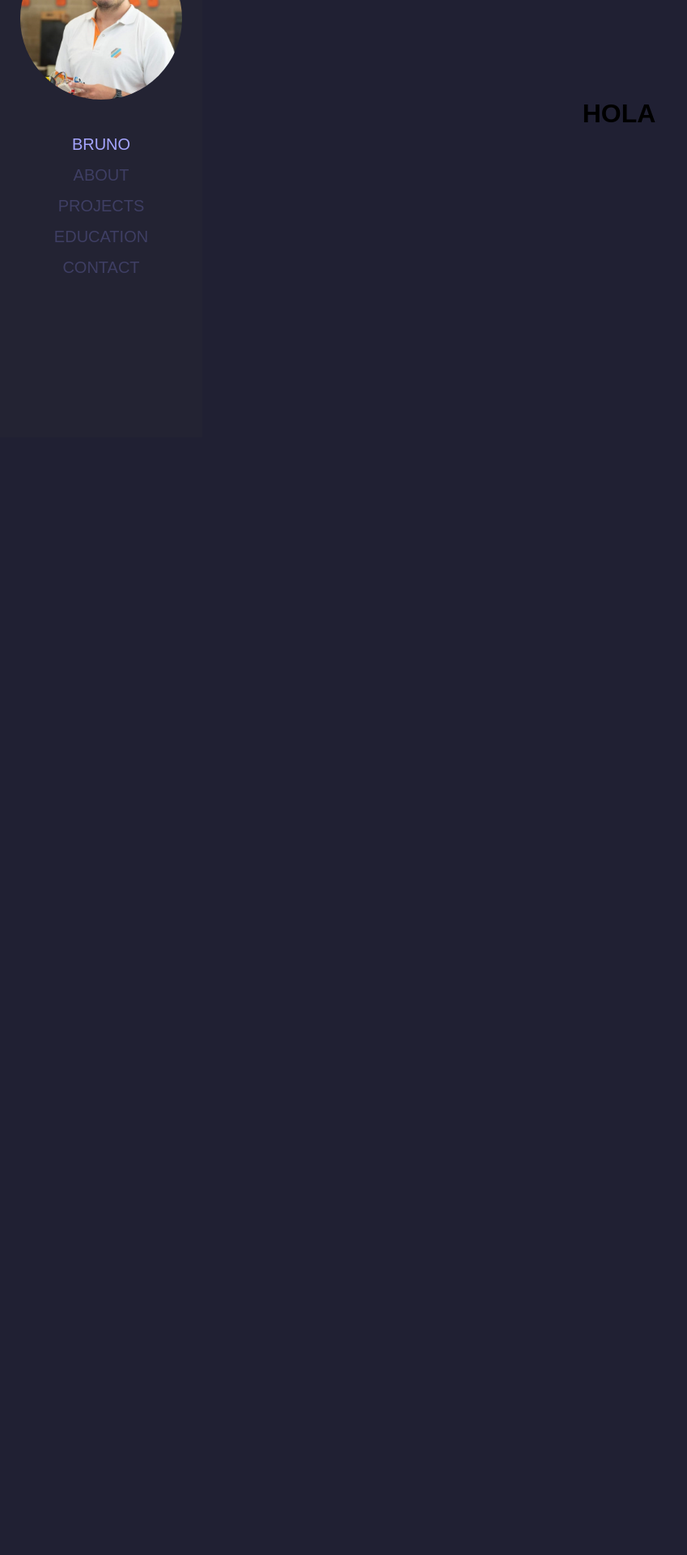
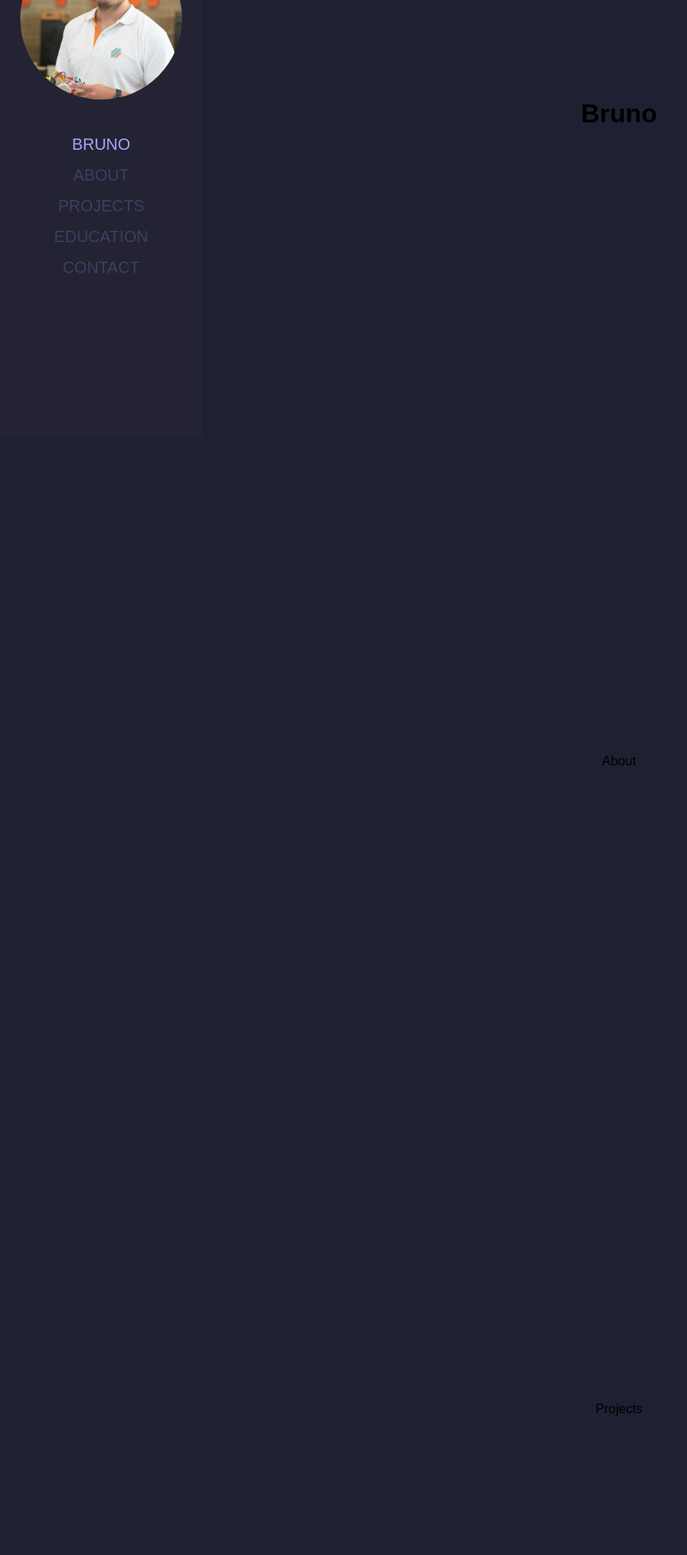
Before and after one commit to bconesta/portfolio-2, a React (Create React App) app: page / in a window 1280 px wide. Shown: the part 260-2180 px from the top of the page at 81% size, without its empty margins (0-849 px from the left). Built offline with nearby package versions, Linux system fonts and the light colour scheme; a web font is replaced by a local one.

Commit message:
Pages created

```diff
--- a/src/App.js
+++ b/src/App.js
@@ -1,6 +1,11 @@
 import { useEffect } from 'react';
 import './App.scss';
 import Navbar from './components/Navbar';
+import Bruno from './sections/Bruno';
+import About from './sections/About';
+import Projects from './sections/Projects';
+import Education from './sections/Education';
+import Contact from './sections/Contact';
 
 export default function App() {
 
@@ -19,19 +24,19 @@ export default function App() {
     <div className="App">
       <Navbar className="navbar"/>
       <div className="page initial" id="bruno">
-        <h1>HOLA</h1>
+        <Bruno />
       </div>
       <div className="page" id="about">
-
+        <About />
       </div>
       <div className="page" id="projects">
-
+        <Projects />
       </div>
       <div className="page" id="education">
-
+        <Education />
       </div>
       <div className="page" id="contact">
-
+        <Contact />
       </div>
     </div>
   );
--- /dev/null
+++ b/src/sections/About.jsx
@@ -0,0 +1,7 @@
+import React from 'react'
+
+export default function About() {
+  return (
+    <div>About</div>
+  )
+}
--- /dev/null
+++ b/src/sections/Bruno.jsx
@@ -0,0 +1,7 @@
+import React from 'react'
+
+export default function Bruno() {
+  return (
+    <h1>Bruno</h1>
+  )
+}
--- /dev/null
+++ b/src/sections/Contact.jsx
@@ -0,0 +1,7 @@
+import React from 'react'
+
+export default function Contact() {
+  return (
+    <div>Contact</div>
+  )
+}
--- /dev/null
+++ b/src/sections/Education.jsx
@@ -0,0 +1,7 @@
+import React from 'react'
+
+export default function Education() {
+  return (
+    <div>Education</div>
+  )
+}
--- /dev/null
+++ b/src/sections/Projects.jsx
@@ -0,0 +1,7 @@
+import React from 'react'
+
+export default function Projects() {
+  return (
+    <div>Projects</div>
+  )
+}
```
